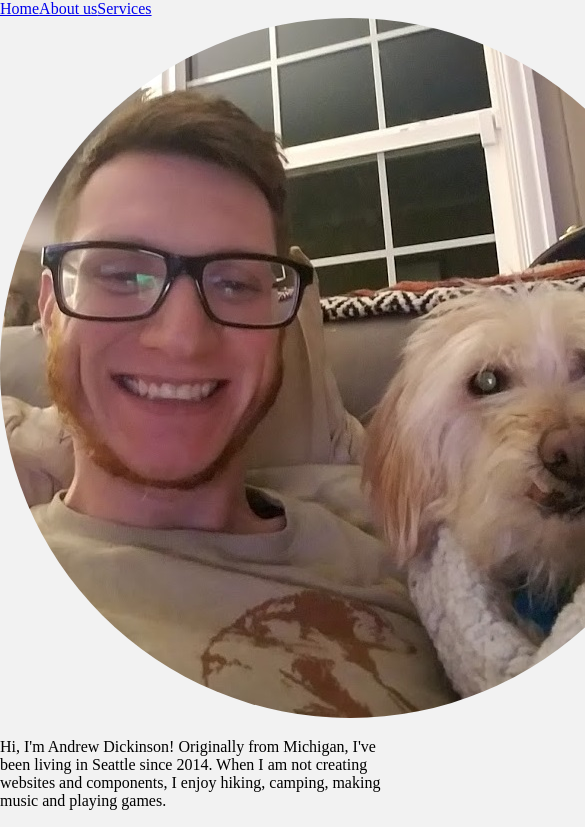
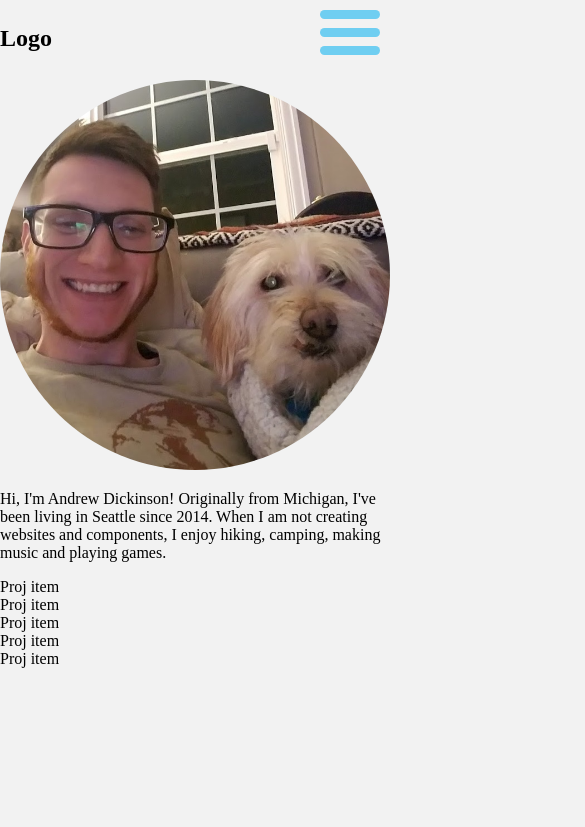
Before and after one commit to acdickin/AndrewDickinson, a React app: page / in a window 390 px wide. Shown: the top 827 px of the page, 585 px wide, since content can reach past the window. Built offline with nearby package versions, Linux system fonts and the light colour scheme.

Commit message:
mobile nav menu

```diff
--- a/src/components/App.js
+++ b/src/components/App.js
@@ -16,7 +16,11 @@ export default class App extends Component {
     return (
       <div>
         <Header/>
-        <Route exact path="/" component={Home}/>
+          <div className="content">
+            <Route exact path="/" component={Home}/>
+            <Route exact path="/projects" component={Projects}/>
+            <Route path="/resume" component={Resume}/>
+          </div>
         <Footer/>
       </div>
     )
--- a/src/components/Header.js
+++ b/src/components/Header.js
@@ -1,18 +1,44 @@
-import React, {Component} from 'react';
+import React from 'react';
 import { NavLink } from 'react-router-dom'
-//
-//
 
-//   <NavLink to='/contact' activeClassName="active">Contact</NavLink>
+class Header extends React.Component {
+ constructor() {
+    super();
+    this.state = { menuOpen:false } ;
+  }
+  toggleDropdown = () =>{
+    this.setState({menuOpen: !this.state.menuOpen});
+  }
+  closeDropdown = () =>{
+    this.setState({menuOpen: false});
+  }
+  render(){
+    console.log(this.state.menuOpen)
+    return(
 
-export default class Header extends Component{
-  render(){
-    return(
       <div id="header">
-        <NavLink exact to='/' activeClassName="active">Home</NavLink>
-         <NavLink to ='/projects' activeClassName="active">About us</NavLink>
- 				 <NavLink to ='/resume' activeClassName="active">Services</NavLink>
+        <div id="logo">
+           <h2>Logo</h2>
+        </div>
+
+        <div id="menu" className={(this.state.menuOpen)? "open" : ""}>
+          <div id="nav-icon" onClick={this.toggleDropdown} className={(this.state.menuOpen)? "open" : ""}>
+            <span ></span>
+            <span ></span>
+            <span ></span>
+            <span ></span>
+            <span ></span>
+            <span ></span>
+          </div>
+          <div id="links" onClick={this.closeDropdown} className={(this.state.menuOpen)? "active" : ""} >
+           <NavLink exact to='/' activeClassName="active">Home</NavLink>
+	         <NavLink to ='/projects' activeClassName="active">About us</NavLink>
+	 				 <NavLink to ='/resume' activeClassName="active">Services</NavLink>
+          </div>
+        </div>
       </div>
+
     )
   }
 }
+export default Header
--- a/src/components/Projects.js
+++ b/src/components/Projects.js
@@ -4,7 +4,7 @@ export default class Projects extends Component{
   render(){
     return(
       <div id="projects">
-        Projects
+        <h2>Projects</h2>
       </div>
     )
   }
--- a/src/index.js
+++ b/src/index.js
@@ -7,7 +7,7 @@ import App from './components/App';
 import registerServiceWorker from './registerServiceWorker';
 
 require('./styles/home.scss')
-
+require('./styles/header.scss')
 ReactDOM.render(
   <BrowserRouter>
   	<App />
--- a/src/styles/globals.scss
+++ b/src/styles/globals.scss
@@ -9,8 +9,8 @@ body{
   font-family: Rubik;
 }
 .content{
-   min-height: calc(100vh - 120px);
-   margin-top: 120px;
+   min-height: calc(100vh - 80px);
+   margin-top: 80px;
 }
 .container{
   margin:0;
--- /dev/null
+++ b/src/styles/header.scss
@@ -0,0 +1,196 @@
+@import './globals';
+#header{
+	height:60px;
+	width:100%;
+	top:0;
+	padding-top: 5px;
+	position: fixed;
+	z-index: 666;
+}
+
+#logo{
+	text-align: center;
+	float: left;
+	img{
+	width: 210px;
+    padding: 5px 15px 0 0;
+	}
+}
+a{
+	text-decoration:none;
+	color:#000;
+	width:100%;
+	margin: 5px 0;
+	padding: 20px 0;
+}
+
+a:hover{
+	background-color: $grey;
+	color:$white;
+}
+a.active{
+	background-color:$dgrey ;
+	color:$green ;
+}
+.open#menu {
+	background-color: $grey;
+	top:0;
+	position: fixed;
+	height:40vh;
+	width: 100vw;
+	z-index:666;
+}
+
+#links{
+	display: none;
+	text-align: center;
+	font-family: arial;
+  font-weight: 600;
+
+	&.active{
+		display:grid;
+	}
+}
+
+
+	@media (min-width:700px){
+		#header{
+			display: grid;
+			grid-template-areas:
+			  ". . logo  . ."
+			  " . menu menu menu .";
+		  margin-bottom: 120px;
+		  position: relative;
+		}
+		#logo{
+			grid-area:logo;
+		}
+		#logo img{
+		  height: 120px;
+	  	width: 600px;
+ 		}
+		#menu{
+			grid-area:menu;
+		}
+		#links{
+			display: flex;
+			justify-content:space-around;
+		}
+
+		#links a {
+			height:40px;
+		  width: 20%;
+			padding-top:20px;
+			border-radius: 5%;
+		}
+
+		#nav-icon{ display: none; }
+	    p{
+	    	margin:0;
+	    	padding-top: 110px;
+	    	font-size: 1.3em;
+	 	  }
+	}
+
+
+#nav-icon{
+	grid-area:menu;
+	width: 60px;
+  height: 45px;
+  right: 10px;
+  top:10px;
+  position: absolute;
+  -webkit-transform: rotate(0deg);
+  -moz-transform: rotate(0deg);
+  -o-transform: rotate(0deg);
+  transform: rotate(0deg);
+  -webkit-transition: .5s ease-in-out;
+  -moz-transition: .5s ease-in-out;
+  -o-transition: .5s ease-in-out;
+  transition: .5s ease-in-out;
+  cursor: pointer;
+}
+
+
+#nav-icon span {
+  display: block;
+  position: absolute;
+  height: 9px;
+  width: 50%;
+  background: $blue;
+  opacity: 1;
+  -webkit-transform: rotate(0deg);
+  -moz-transform: rotate(0deg);
+  -o-transform: rotate(0deg);
+  transform: rotate(0deg);
+  -webkit-transition: .25s ease-in-out;
+  -moz-transition: .25s ease-in-out;
+  -o-transition: .25s ease-in-out;
+  transition: .25s ease-in-out;
+}
+
+#nav-icon span:nth-child(even) {
+  left: 50%;
+  border-radius: 0 9px 9px 0;
+}
+
+#nav-icon span:nth-child(odd) {
+  left:0px;
+  border-radius: 9px 0 0 9px;
+}
+
+#nav-icon span:nth-child(1), #nav-icon span:nth-child(2) {
+  top: 0px;
+}
+
+#nav-icon span:nth-child(3), #nav-icon span:nth-child(4) {
+  top: 18px;
+}
+
+#nav-icon span:nth-child(5), #nav-icon span:nth-child(6) {
+  top: 36px;
+}
+
+#nav-icon.open span:nth-child(1),#nav-icon.open span:nth-child(6) {
+  -webkit-transform: rotate(45deg);
+  -moz-transform: rotate(45deg);
+  -o-transform: rotate(45deg);
+  transform: rotate(45deg);
+}
+
+#nav-icon.open span:nth-child(2),#nav-icon.open span:nth-child(5) {
+  -webkit-transform: rotate(-45deg);
+  -moz-transform: rotate(-45deg);
+  -o-transform: rotate(-45deg);
+  transform: rotate(-45deg);
+}
+
+#nav-icon.open span:nth-child(1) {
+  left: 5px;
+  top: 7px;
+}
+
+#nav-icon.open span:nth-child(2) {
+  left: calc(50% - 5px);
+  top: 7px;
+}
+
+#nav-icon.open span:nth-child(3) {
+  left: -50%;
+  opacity: 0;
+}
+
+#nav-icon.open span:nth-child(4) {
+  left: 100%;
+  opacity: 0;
+}
+
+#nav-icon.open span:nth-child(5) {
+  left: 5px;
+  top: 29px;
+}
+
+#nav-icon.open span:nth-child(6) {
+  left: calc(50% - 5px);
+  top: 29px;
+}
--- a/src/styles/home.scss
+++ b/src/styles/home.scss
@@ -1,4 +1,5 @@
 @import "globals";
 img#selfImg {
   border-radius: 50%;
+  width: 100vw;
 }
```
